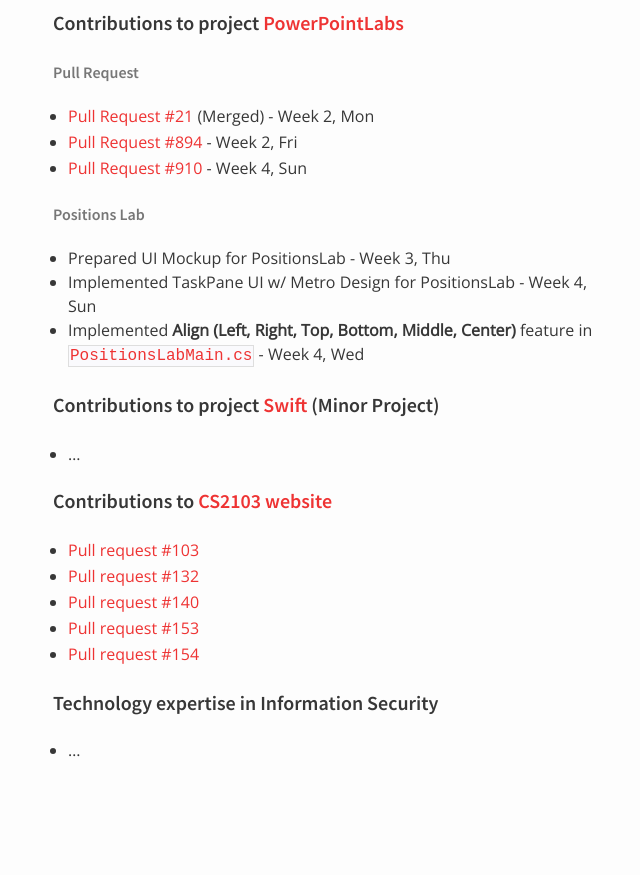
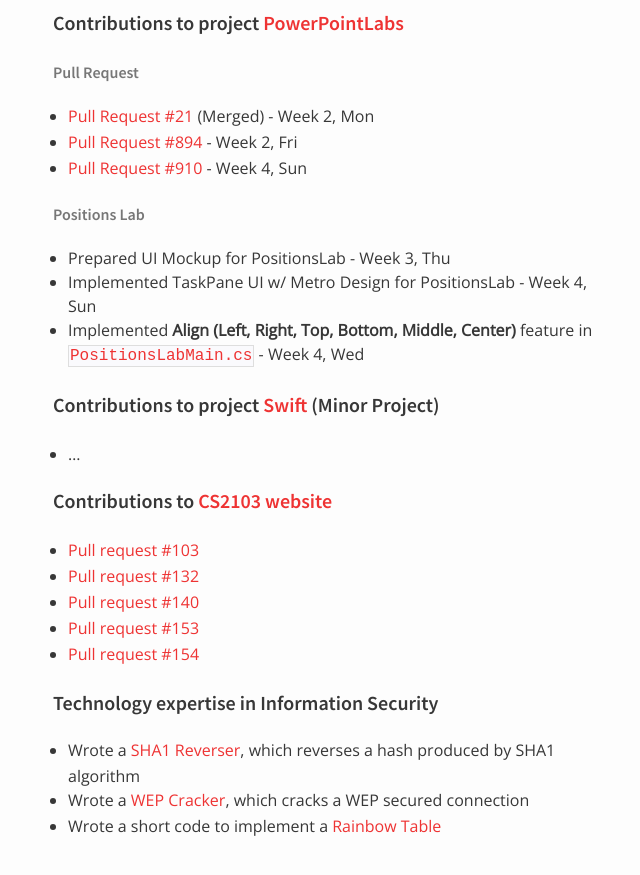
Before and after one commit to nus-oss/cs3281-AY1516S2-website, a Jekyll site: the page built from teams/powerpointlabs.md, in a window 1280 px wide and 900 px high, scrolled down 4332 px. Shown: the top 875 px of the window, without its empty margins (317-957 px from the left). Built offline with Jekyll 4.4.1, drawn with Linux system fonts in a browser that asks for light colours; before the commit the page ends 5154 px from its top, so only the background shows below that.

Commit message:
Updated Victor's contributions
Technological expertise section

```diff
--- a/teams/powerpointlabs.md
+++ b/teams/powerpointlabs.md
@@ -167,4 +167,6 @@
 * [Pull request #154](https://github.com/nus-cs2103/website/pull/154)
 
 #### Technology expertise in Information Security
- * ...
+ * Wrote a [SHA1 Reverser](https://github.com/vhazali/cs4236/tree/master/SHA1Reverser), which reverses a hash produced by SHA1 algorithm
+ * Wrote a [WEP Cracker](https://github.com/vhazali/cs4236/tree/master/WEPCracker), which cracks a WEP secured connection
+ * Wrote a short code to implement a [Rainbow Table](https://github.com/vhazali/cs4236/tree/master/Rainbow)
```
